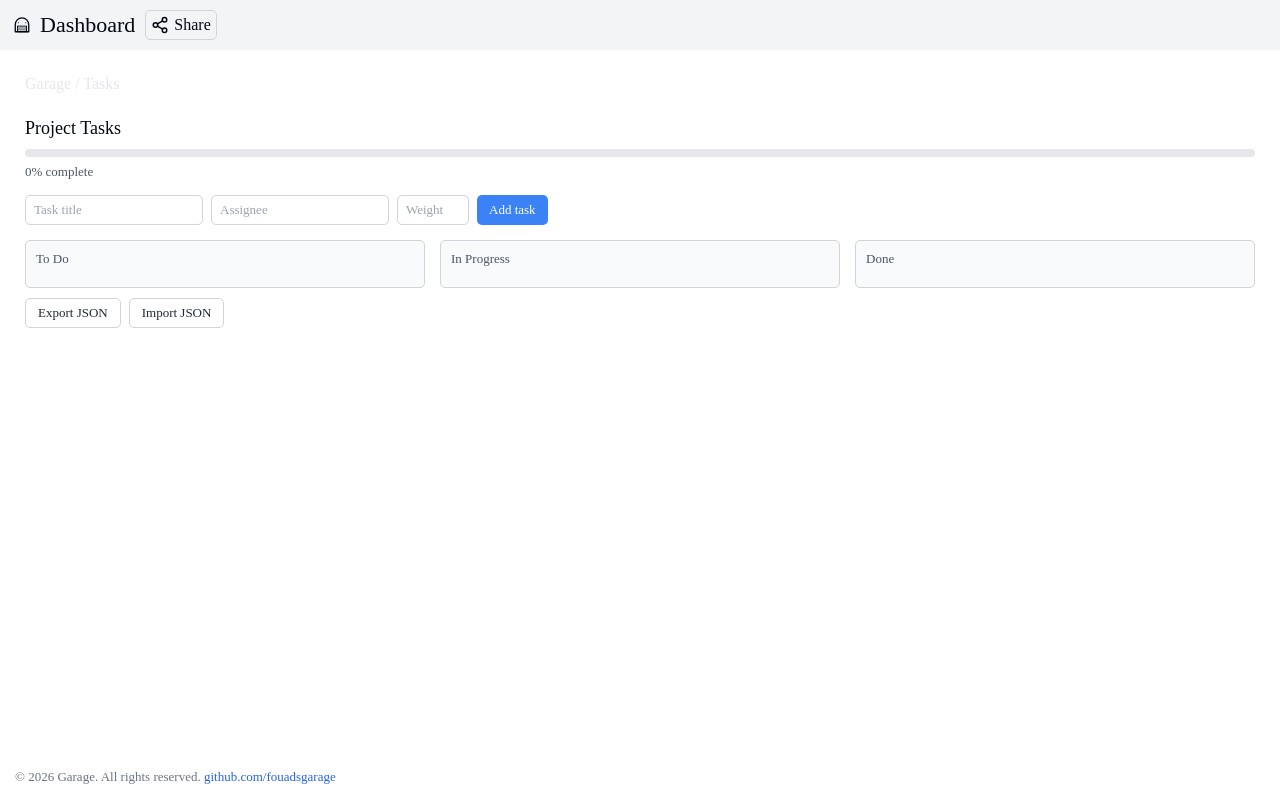
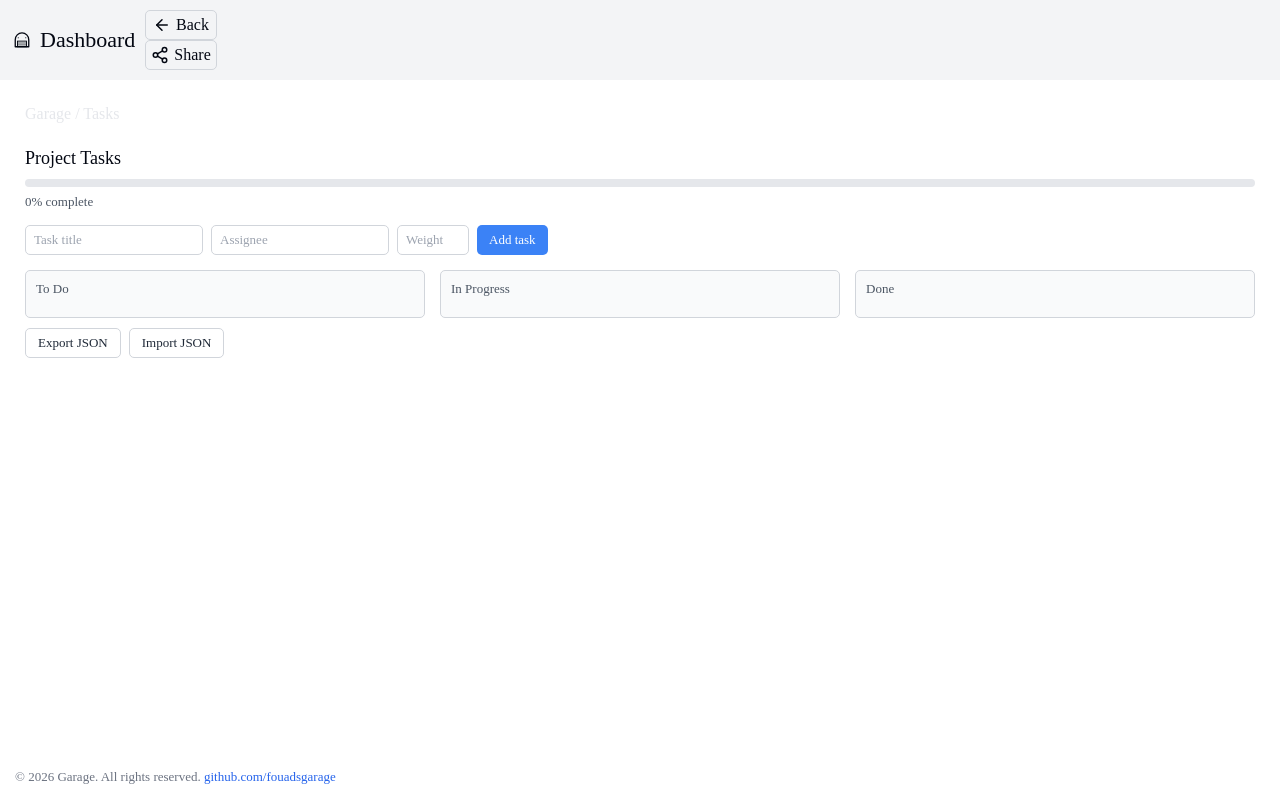
Before and after one commit to fouadsgarage/garage, a plain HTML site: page tasks.html in a window 1280 px wide. Drawn offline with Linux system fonts and the light colour scheme; a web font is replaced by a local one.

Commit message:
Update tasks.html

```diff
--- a/tasks.html
+++ b/tasks.html
@@ -23,6 +23,15 @@
             <h1>Dashboard</h1>
         </div>
         <nav>
+            <a href="/" class="dp-flex ai-center jc-center" id="back-btn" aria-label="Back">
+                <svg xmlns="http://www.w3.org/2000/svg" width="18" height="18" viewBox="0 0 24 24"
+                    fill="none" stroke="currentColor" stroke-width="2"
+                    stroke-linecap="round" stroke-linejoin="round" aria-hidden="true">
+                    <line x1="19" y1="12" x2="5" y2="12"/>
+                    <polyline points="12 19 5 12 12 5"/>
+                </svg>
+                Back
+            </a>
             <a href="" class="dp-flex ai-center jc-center" id="share-btn">
                 <svg xmlns="http://www.w3.org/2000/svg" width="18" height="18" viewBox="0 0 24 24"
                     fill="none" stroke="currentColor" stroke-width="2"
```
